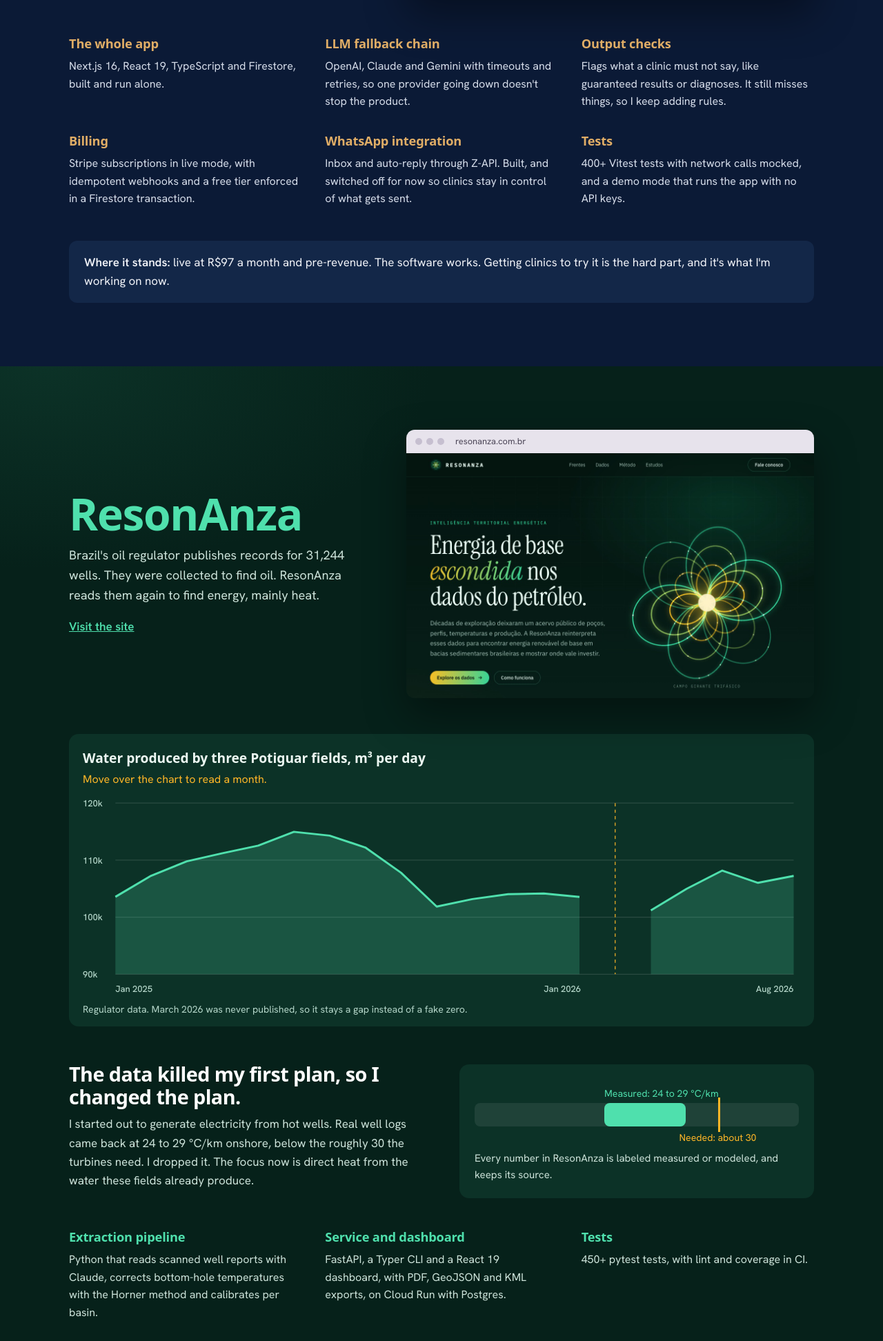
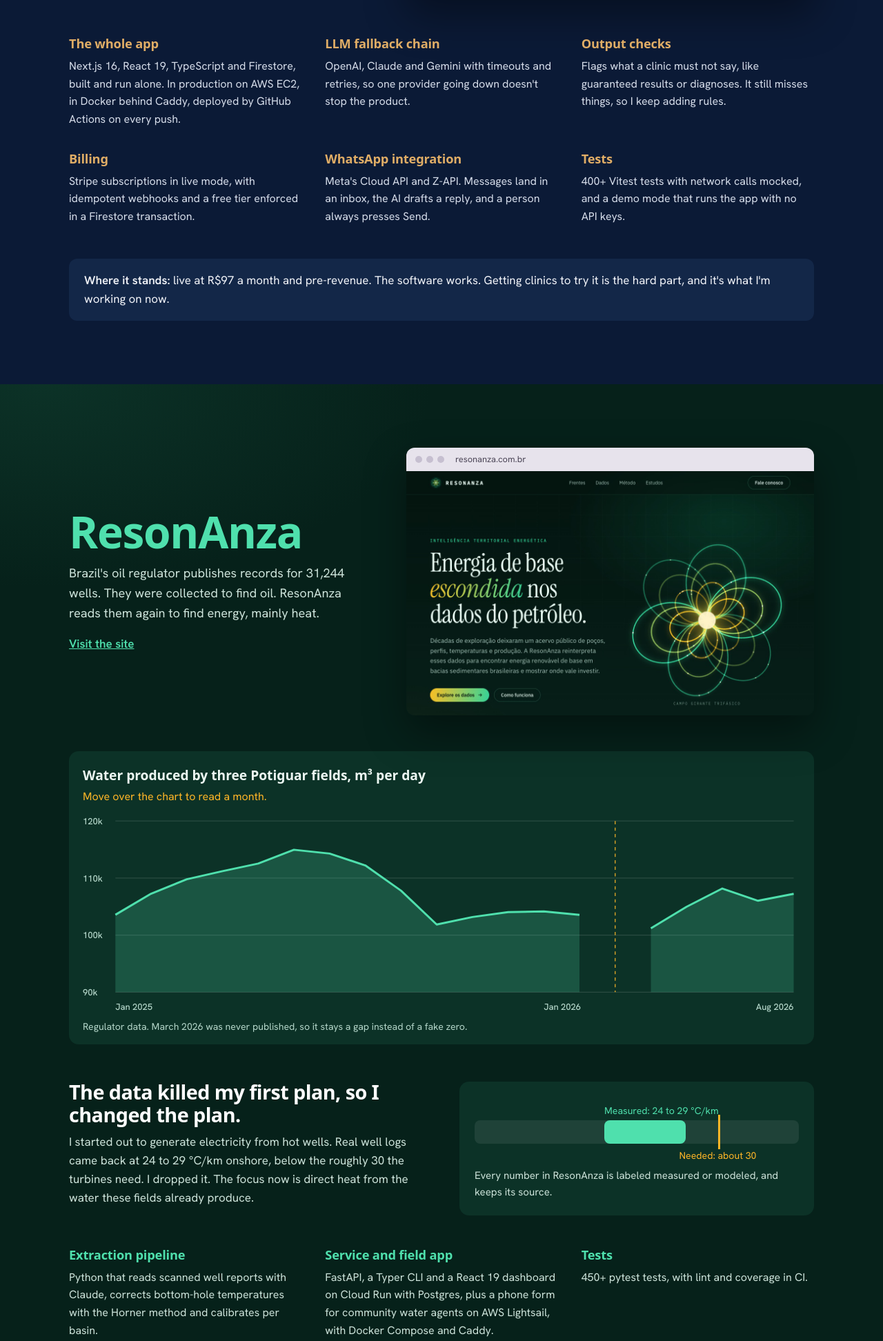
Before and after one commit to prinny2/prinny2.github.io, a plain HTML site: page index.html in a window 1280 px wide. Shown: the part 1405-3349 px from the top of the page at 69% size. Drawn offline with Linux system fonts and the light colour scheme; a web font is replaced by a local one.

Commit message:
Add files via upload
Update site and resume: AWS deploys, WhatsApp Cloud API

```diff
--- a/index.html
+++ b/index.html
@@ -240,11 +240,11 @@ h1 { font-size: clamp(3rem, 7.2vw, 5.4rem); line-height: .98; margin-bottom: 24p
       </div>
     </div>
     <div class="grid">
-      <div><h3>The whole app</h3><p>Next.js 16, React 19, TypeScript and Firestore, built and run alone.</p></div>
+      <div><h3>The whole app</h3><p>Next.js 16, React 19, TypeScript and Firestore, built and run alone. In production on AWS EC2, in Docker behind Caddy, deployed by GitHub Actions on every push.</p></div>
       <div><h3>LLM fallback chain</h3><p>OpenAI, Claude and Gemini with timeouts and retries, so one provider going down doesn't stop the product.</p></div>
       <div><h3>Output checks</h3><p>Flags what a clinic must not say, like guaranteed results or diagnoses. It still misses things, so I keep adding rules.</p></div>
       <div><h3>Billing</h3><p>Stripe subscriptions in live mode, with idempotent webhooks and a free tier enforced in a Firestore transaction.</p></div>
-      <div><h3>WhatsApp integration</h3><p>Inbox and auto-reply through Z-API. Built, and switched off for now so clinics stay in control of what gets sent.</p></div>
+      <div><h3>WhatsApp integration</h3><p>Meta's Cloud API and Z-API. Messages land in an inbox, the AI drafts a reply, and a person always presses Send.</p></div>
       <div><h3>Tests</h3><p>400+ Vitest tests with network calls mocked, and a demo mode that runs the app with no API keys.</p></div>
     </div>
     <p class="status"><b>Where it stands:</b> live at R$97 a month and pre-revenue. The software works. Getting clinics to try it is the hard part, and it's what I'm working on now.</p>
@@ -282,7 +282,7 @@ h1 { font-size: clamp(3rem, 7.2vw, 5.4rem); line-height: .98; margin-bottom: 24p
     </div>
     <div class="grid">
       <div><h3>Extraction pipeline</h3><p>Python that reads scanned well reports with Claude, corrects bottom-hole temperatures with the Horner method and calibrates per basin.</p></div>
-      <div><h3>Service and dashboard</h3><p>FastAPI, a Typer CLI and a React 19 dashboard, with PDF, GeoJSON and KML exports, on Cloud Run with Postgres.</p></div>
+      <div><h3>Service and field app</h3><p>FastAPI, a Typer CLI and a React 19 dashboard on Cloud Run with Postgres, plus a phone form for community water agents on AWS Lightsail, with Docker Compose and Caddy.</p></div>
       <div><h3>Tests</h3><p>450+ pytest tests, with lint and coverage in CI.</p></div>
     </div>
     <p class="status"><b>Where it stands:</b> a registered company in Brazil at the study stage, with no paying customer or pilot yet.</p>
@@ -318,8 +318,8 @@ h1 { font-size: clamp(3rem, 7.2vw, 5.4rem); line-height: .98; margin-bottom: 24p
       <div><b>Product</b><span>Next.js, React, Node.js, FastAPI, Tailwind</span></div>
       <div><b>Data</b><span>Firestore, PostgreSQL, Supabase, SQLite, pandas, NumPy, SciPy</span></div>
       <div><b>AI</b><span>OpenAI, Claude and Gemini APIs, Ollama, Claude Code, Codex</span></div>
-      <div><b>Payments</b><span>Stripe, WhatsApp through Z-API</span></div>
-      <div><b>Infrastructure</b><span>Vercel, Google Cloud Run, Firebase, Docker, GitHub Actions</span></div>
+      <div><b>Payments</b><span>Stripe, WhatsApp through Meta's Cloud API and Z-API</span></div>
+      <div><b>Infrastructure</b><span>AWS (EC2, Lightsail), Google Cloud Run, Firebase, Docker Compose, Caddy, GitHub Actions</span></div>
     </div>
     <p class="bg">I studied Production Engineering at UEPA for five semesters, which is where the math and physics come from, and left before finishing. Portuguese is my first language, and I speak English fluently.</p>
   </div>
```
Also changed, not shown: 1 other file.
